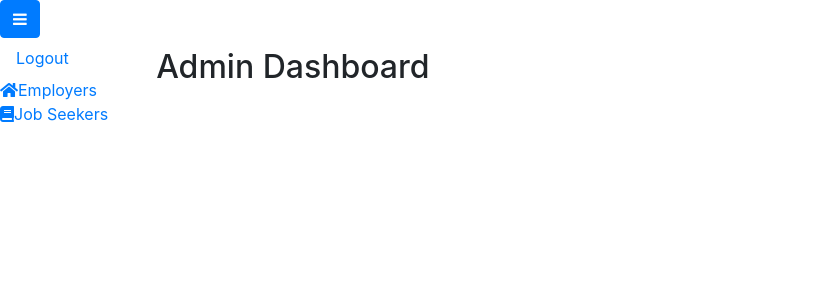
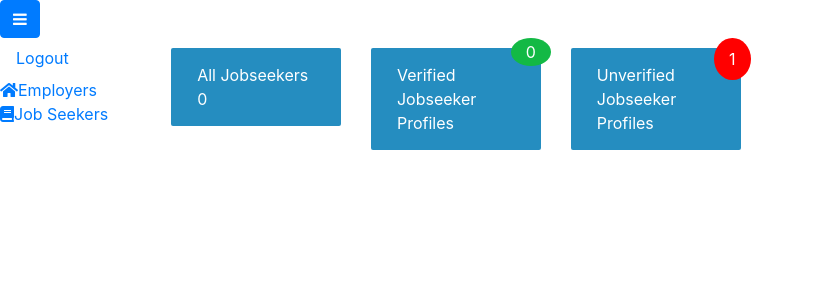
Before and after one commit to ngetichnicholas/Job-Seeking-App, a Django app: page /admin_dashboard/ in a window 1280 px wide. Shown: the top 300 px of the page, without its empty margins (0-814 px from the left). Run offline with Django 3.2, Linux system fonts and the light colour scheme; the visitor is signed in with stand-in values (Sample User, id 1); data comes from the database, SQL or seed files in the repository; some libraries are stand-ins or nearby versions.

Commit message:
Add jobseeker views and templates to admin module

```diff
--- a/Job_Seeking_App/static/css/styles.css
+++ b/Job_Seeking_App/static/css/styles.css
@@ -0,0 +1,42 @@
+
+.notification {
+  background-color: #258DC0;
+  color: white;
+  text-decoration: none;
+  padding: 15px 26px;
+  position: relative;
+  display: inline-block;
+  border-radius: 2px;
+}
+
+.notification:hover {
+  background: white;
+}
+
+.unverified .badge3 {
+  position: absolute;
+  top: -10px;
+  right: -10px;
+  padding: 9px 15px;
+  border-radius: 50%;
+  background-color: red;
+  color: white;
+}
+.verified .badge2 {
+  position: absolute;
+  top: -10px;
+  right: -10px;
+  padding: 2px 15px;
+  border-radius: 50%;
+  background-color: rgb(19, 185, 69);
+  color: white;
+}
+.all-jobseekers .badge1 {
+  position: absolute;
+  top: -10px;
+  right: -10px;
+  padding: 2px 10px;
+  border-radius: 50%;
+  background-color: rgb(26, 91, 231);
+  color: white;
+}
--- a/Job_Seeking_App/templates/admin/admin_dashboard.html
+++ b/Job_Seeking_App/templates/admin/admin_dashboard.html
@@ -3,13 +3,26 @@
 {% block content %}
 <div class="container">
   <div class="row">
-    <h2>Admin Dashboard</h2>
-    {% if jobseekers %}
-    <h2>Jobseekers</h2>
-    {% for jobseeker in jobseekers %}
-    <h2>{{jobseeker.first_name}}</h2>
-    {% endfor %}
-    {% endif %}
+    <div class="col-md-3">
+      <a href="{% url 'all_jobseekers' %}" class="notification all_jobseekers">
+        <span class="btns">All Jobseekers</span>
+        <span class="badge1">{{all_jobseekers.count}}</span>
+      </a>
+     </div>
+     <div class="col-md-3">
+      <a href="{% url 'verified_jobseekers' %}" class="notification verified">
+        <span class="btns">Verified Jobseeker Profiles</span>
+        <span class="badge2">{{verified_jobseekers.count}}</span>
+      </a>
+
+     </div>
+     <div class="col-md-3">
+      <a href="{% url 'unverified_jobseekers' %}" class="notification unverified">
+        <span class="btns">Unverified Jobseeker Profiles </span>
+        <span class="badge3">{{unverified_jobseekers.count}}</span>
+      </a>
+
+     </div>
   </div>
 </div>
 
--- a/Job_Seeking_App/urls.py
+++ b/Job_Seeking_App/urls.py
@@ -14,5 +14,9 @@ urlpatterns = [
     path('dashboard',app_views.dashboard,name='dashboard'),
     path('jobseekerDash/',app_views.jobseekerDash,name='jobseekerDash'),
     path('employerDash/',app_views.employerDash,name='employerDash'),
+
     path('admin_dashboard/',app_views.adminDash,name='admin_dashboard'),
+    path('all_jobseekers',app_views.all_jobseekers,name='all_jobseekers'),
+    path('verified_jobseekers',app_views.verified_jobseekers,name='verified_jobseekers'),
+    path('unverified_jobseekers',app_views.unverified_jobseekers,name='unverified_jobseekers'),
 ]
--- a/Job_Seeking_App/views.py
+++ b/Job_Seeking_App/views.py
@@ -96,5 +96,23 @@ def employerDash(request):
     return render(request,'employerDash.html')
 @login_required
 def adminDash(request):
-    jobseekers = User.objects.filter(is_jobseeker=True).all()
-    return render(request,'admin/admin_dashboard.html',{'jobseekers':jobseekers})
+    all_jobseekers = User.objects.filter(is_jobseeker=True).all()
+    verified_jobseekers = JobSeeker.objects.filter(verified=True).all()
+    unverified_jobseekers = JobSeeker.objects.filter(verified = False).all()
+    return render(request,'admin/admin_dashboard.html',{'verified_jobseekers':verified_jobseekers,'unverified_jobseekers':unverified_jobseekers,'all_jobseekers':all_jobseekers})
+
+# ADMIN VIEWS
+# JobSeeker views
+def all_jobseekers(request):
+    all_jobseekers = JobSeeker.objects.all()
+    return render(request,'admin/jobseekers/all_jobseekers.html',{'all_jobseekers':all_jobseekers})
+
+@login_required
+def verified_jobseekers(request):
+    verified_jobseekers = JobSeeker.objects.filter(verified = True).all()
+    return render(request,'history.html',{'verified_jobseekers':verified_jobseekers})
+
+@login_required
+def unverified_jobseekers(request):
+    unverified_jobseekers = JobSeeker.objects.filter(verified=False).all()
+    return render(request,'history.html',{'unverified_jobseekers':unverified_jobseekers})
```
Also changed, not shown: Job_Seeking_App/templates/admin/jobseekers/all_jobseekers.html (added, +37 -0 lines), Job_Seeking_App/templates/admin/jobseekers/unverified_jobseekers.html (added, +37 -0 lines), Job_Seeking_App/templates/admin/jobseekers/verified_jobseekers.html (added, +37 -0 lines), Job_Seeking_App/templates/admin/jobseekers/jobseekers.html (added).
